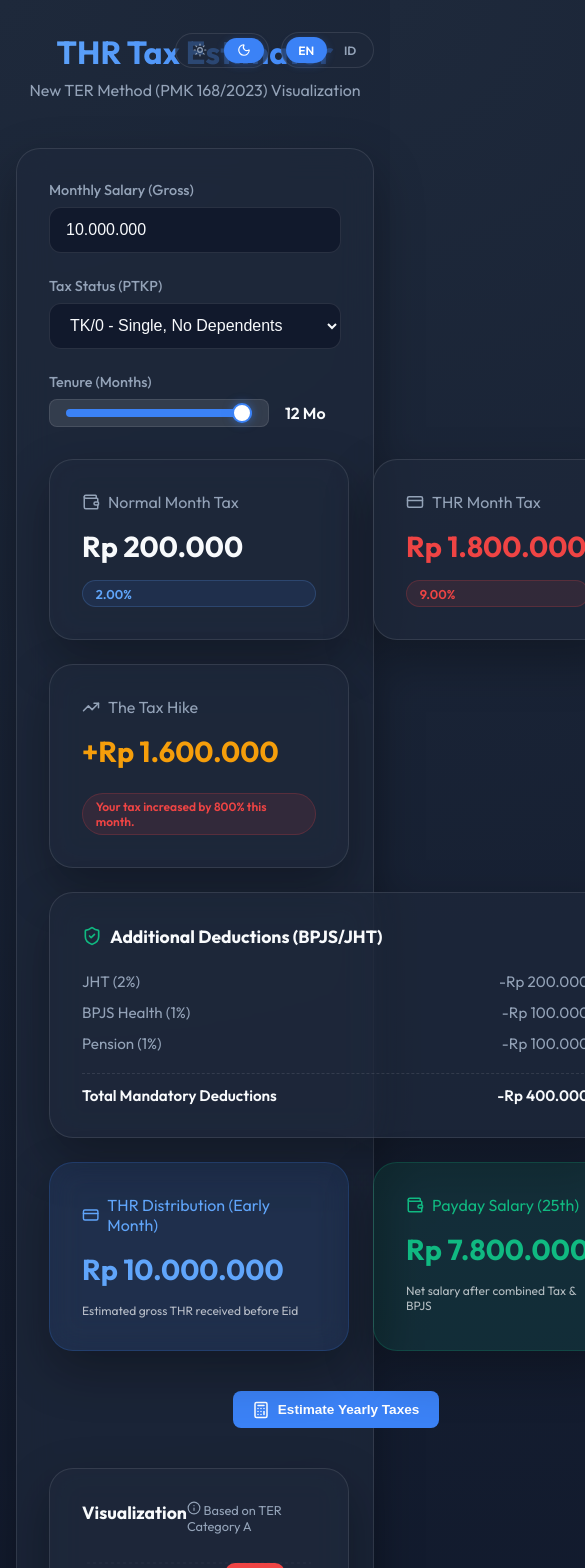
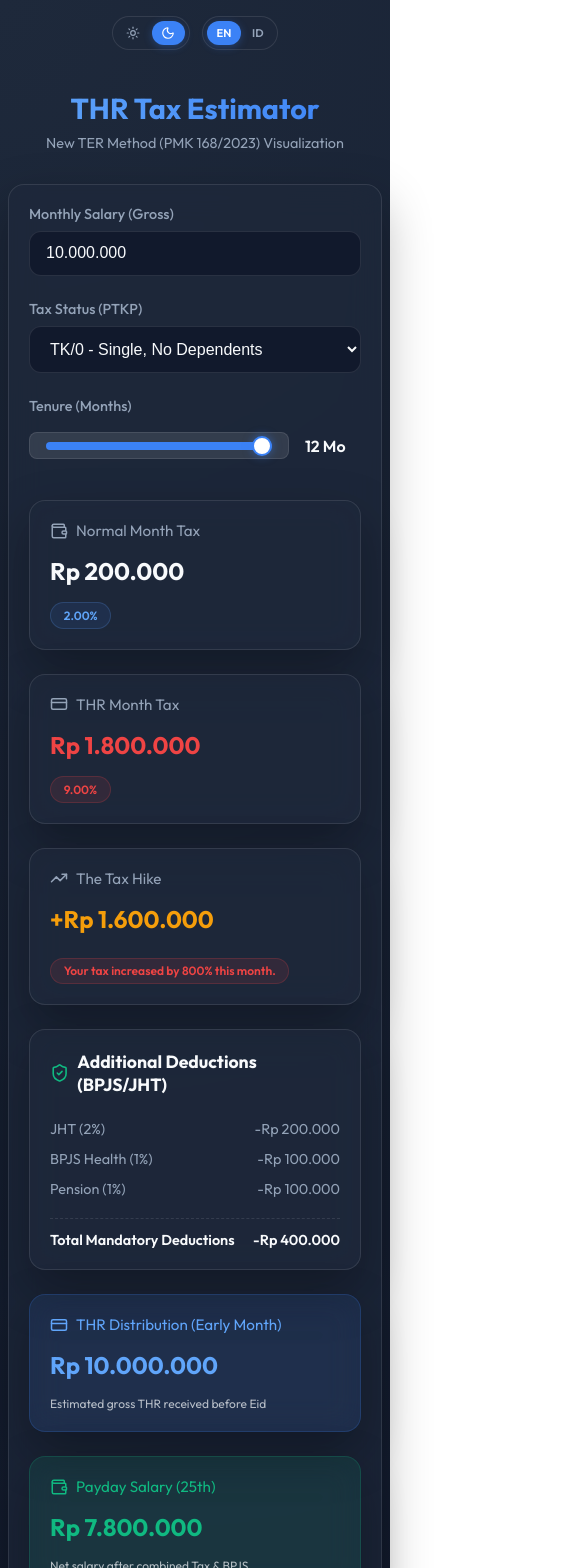
Before and after one commit to mabdulloh/thr-estimator, a React (Vite) app: page / in a window 390 px wide. Shown: the top 1568 px of the page, 585 px wide, since content can reach past the window. Built offline with nearby package versions, Linux system fonts and the light colour scheme.

Commit message:
fixing css

```diff
--- a/src/App.tsx
+++ b/src/App.tsx
@@ -160,7 +160,7 @@ export default function App() {
 
           <div className="input-box">
             <label>{t('label_tenure')}</label>
-            <div style={{ display: 'flex', alignItems: 'center', gap: '1rem' }}>
+            <div className="slider-box">
               <input
                 type="range" min="1" max="12" value={tenure}
                 onChange={(e) => setTenure(Number(e.target.value))}
@@ -194,7 +194,7 @@ export default function App() {
             </div>
           </div>
 
-          <div className="card" style={{ gridColumn: 'span 2' }}>
+          <div className="card full-span">
             <h3 style={{ fontSize: '1.1rem', marginBottom: '1.5rem', display: 'flex', alignItems: 'center', gap: '0.5rem' }}>
               <ShieldCheck size={20} style={{ color: '#10b981' }} /> {t('label_deductions')}
             </h3>
@@ -230,7 +230,7 @@ export default function App() {
             <p style={{ fontSize: '0.75rem', opacity: 0.7 }}>{t('desc_payday_receipt')}</p>
           </div>
 
-          <div style={{ gridColumn: 'span 2', display: 'flex', justifyContent: 'center', alignItems: 'center', marginTop: '1rem', minHeight: 'fit-content' }}>
+          <div className="full-span" style={{ display: 'flex', justifyContent: 'center', alignItems: 'center', marginTop: '1rem', minHeight: 'fit-content' }}>
             <button className="btn-primary" onClick={() => setShowYearly(true)}>
               <Calculator size={18} /> {t('btn_yearly_est')}
             </button>
--- a/src/index.css
+++ b/src/index.css
@@ -71,16 +71,16 @@ body {
   border-radius: 2rem;
   display: flex;
   align-items: center;
-  gap: 0.25rem;
+  gap: 0.1rem;
   cursor: pointer;
   transition: all 0.2s;
   user-select: none;
 }
 
 .toggle-option {
-  padding: 0.35rem 0.8rem;
+  padding: 0.3rem 0.6rem;
   border-radius: 1.5rem;
-  font-size: 0.75rem;
+  font-size: 0.7rem;
   font-weight: 600;
   transition: all 0.2s;
   color: var(--text-dim);
@@ -104,12 +104,18 @@ body {
 }
 
 .header h1 {
-  font-size: 3rem;
+  font-size: clamp(1.8rem, 5vw, 3rem);
   background: linear-gradient(to right, #60a5fa, #3b82f6);
   -webkit-background-clip: text;
   background-clip: text;
   -webkit-text-fill-color: transparent;
   margin-bottom: 0.5rem;
+  padding: 0 1rem;
+}
+
+.header p {
+  font-size: clamp(0.9rem, 2vw, 1rem);
+  padding: 0 1rem;
 }
 
 .card {
@@ -117,13 +123,13 @@ body {
   backdrop-filter: blur(16px);
   border: 1px solid var(--border);
   border-radius: 1.5rem;
-  padding: 2rem;
+  padding: clamp(1rem, 4vw, 2rem);
   box-shadow: 0 20px 50px rgba(0, 0, 0, 0.3);
 }
 
 .grid-inputs {
   display: grid;
-  grid-template-columns: repeat(auto-fit, minmax(250px, 1fr));
+  grid-template-columns: repeat(auto-fit, minmax(280px, 1fr));
   gap: 1.5rem;
   margin-bottom: 2rem;
 }
@@ -149,12 +155,21 @@ body {
   color: var(--text);
   font-size: 1rem;
   transition: all 0.2s;
+  width: 100%;
 }
 
 .input-box input:focus {
   border-color: var(--accent);
   outline: none;
   box-shadow: 0 0 0 2px rgba(59, 130, 246, 0.2);
+}
+
+.slider-box {
+  display: flex;
+  align-items: center;
+  gap: 1rem;
+  height: 2.85rem;
+  /* Matches the select/text input height */
 }
 
 .dashboard {
@@ -172,15 +187,16 @@ body {
 
 .stat-card .label {
   color: var(--text-dim);
-  font-size: 1rem;
+  font-size: 0.95rem;
   display: flex;
   align-items: center;
   gap: 0.5rem;
 }
 
 .stat-card .val {
-  font-size: 2.2rem;
+  font-size: clamp(1.4rem, 4vw, 2.2rem);
   font-weight: 700;
+  word-break: break-word;
 }
 
 .stat-card.hike .val {
@@ -195,11 +211,12 @@ body {
   display: inline-block;
   padding: 0.3rem 0.8rem;
   border-radius: 2rem;
-  font-size: 0.8rem;
+  font-size: 0.75rem;
   font-weight: 600;
   background: rgba(239, 68, 68, 0.1);
   color: var(--accent-red);
   border: 1px solid rgba(239, 68, 68, 0.2);
+  width: fit-content;
 }
 
 .deductions-list {
@@ -212,7 +229,7 @@ body {
   display: flex;
   justify-content: space-between;
   color: var(--text-dim);
-  font-size: 0.95rem;
+  font-size: 0.9rem;
 }
 
 .deduction-item.total {
@@ -247,10 +264,10 @@ body {
   background: var(--bg-card);
   border: 1px solid var(--border);
   border-radius: 1.5rem;
-  padding: 2.5rem;
+  padding: clamp(1.5rem, 5vw, 2.5rem);
   max-width: 650px;
   width: 100%;
-  max-height: 90vh;
+  max-height: 85vh;
   overflow-y: auto;
   position: relative;
   box-shadow: 0 25px 50px -12px rgba(0, 0, 0, 0.5);
@@ -258,15 +275,18 @@ body {
 
 .close-btn {
   position: absolute;
-  top: 1.5rem;
-  right: 1.5rem;
-  background: none;
+  top: 1rem;
+  right: 1rem;
+  background: var(--surface-lighter);
   border: none;
   color: var(--text-dim);
   cursor: pointer;
-  padding: 0.5rem;
+  padding: 0.4rem;
   border-radius: 50%;
   transition: all 0.2s;
+  display: flex;
+  align-items: center;
+  justify-content: center;
 }
 
 .close-btn:hover {
@@ -277,20 +297,20 @@ body {
 .breakdown-table {
   width: 100%;
   border-collapse: collapse;
-  margin: 1.5rem 0;
+  margin: 1rem 0;
 }
 
 .breakdown-table th,
 .breakdown-table td {
   text-align: left;
-  padding: 1rem;
+  padding: 0.75rem;
   border-bottom: 1px solid var(--border);
+  font-size: 0.85rem;
 }
 
 .breakdown-table th {
   color: var(--text-dim);
   font-weight: 500;
-  font-size: 0.9rem;
 }
 
 .breakdown-table .highlight-row td {
@@ -325,13 +345,74 @@ body {
   height: 350px;
 }
 
-@media (max-width: 600px) {
+.full-span {
+  grid-column: span 2;
+}
+
+@media (max-width: 900px) {
+  .dashboard {
+    grid-template-columns: repeat(auto-fit, minmax(280px, 1fr));
+  }
+}
+
+@media (max-width: 768px) {
+  .controls-group {
+    position: relative;
+    justify-content: center;
+    margin: 0 auto 2.5rem;
+    top: auto;
+    right: auto;
+    width: fit-content;
+  }
+
+  .header {
+    margin-bottom: 2rem;
+  }
+
+  .dashboard {
+    grid-template-columns: 1fr !important;
+  }
+
+  .full-span,
+  .chart-section {
+    grid-column: span 1 !important;
+  }
+
+  .stat-card.highlight {
+    grid-column: span 1 !important;
+  }
+}
+
+@media (max-width: 480px) {
+  body {
+    padding: 1rem 0.5rem;
+  }
+
+  .card {
+    border-radius: 1rem;
+    padding: 1.25rem;
+  }
+
   .header h1 {
-    font-size: 2rem;
+    font-size: 1.8rem;
   }
 
   .stat-card .val {
-    font-size: 1.8rem;
+    font-size: 1.5rem;
+  }
+
+  .chart-section {
+    height: 250px;
+  }
+
+  .breakdown-table th,
+  .breakdown-table td {
+    padding: 0.5rem;
+    font-size: 0.75rem;
+  }
+
+  .grid-inputs {
+    grid-template-columns: 1fr;
   }
 }
 
```
